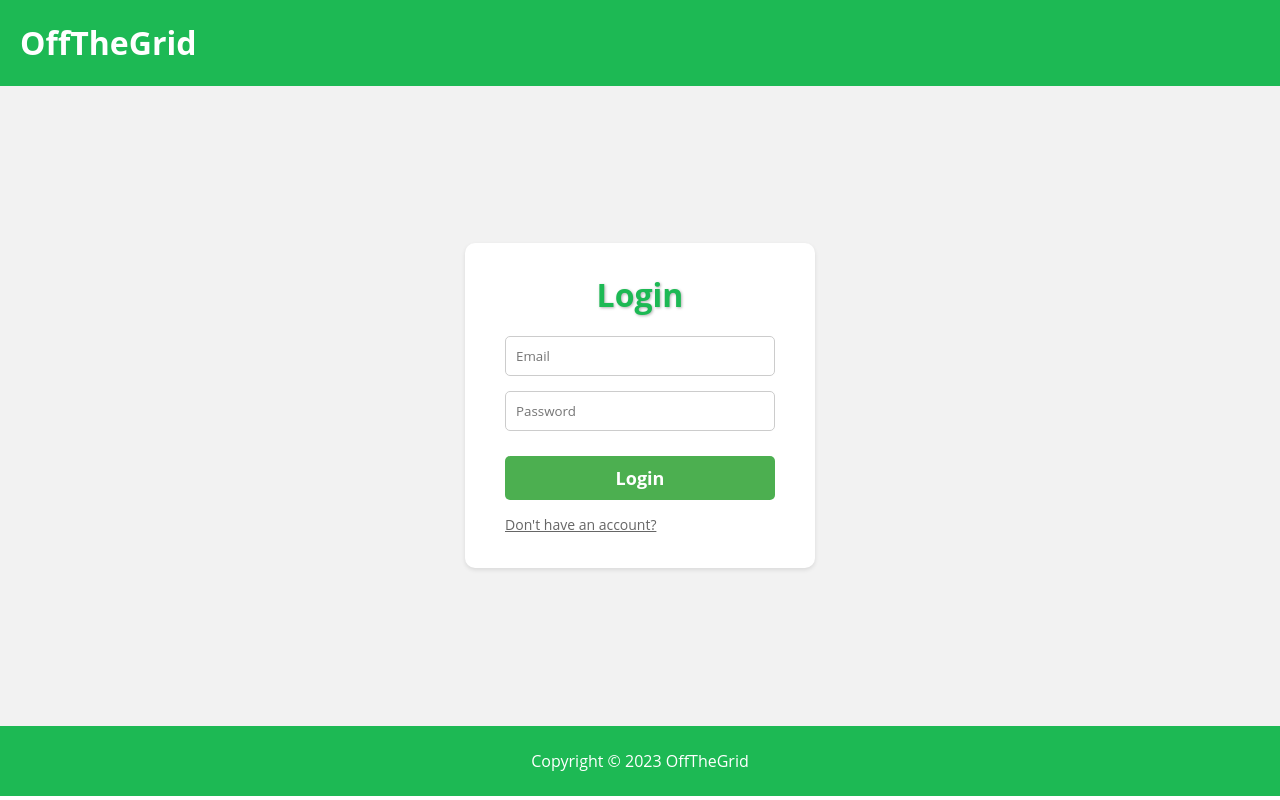
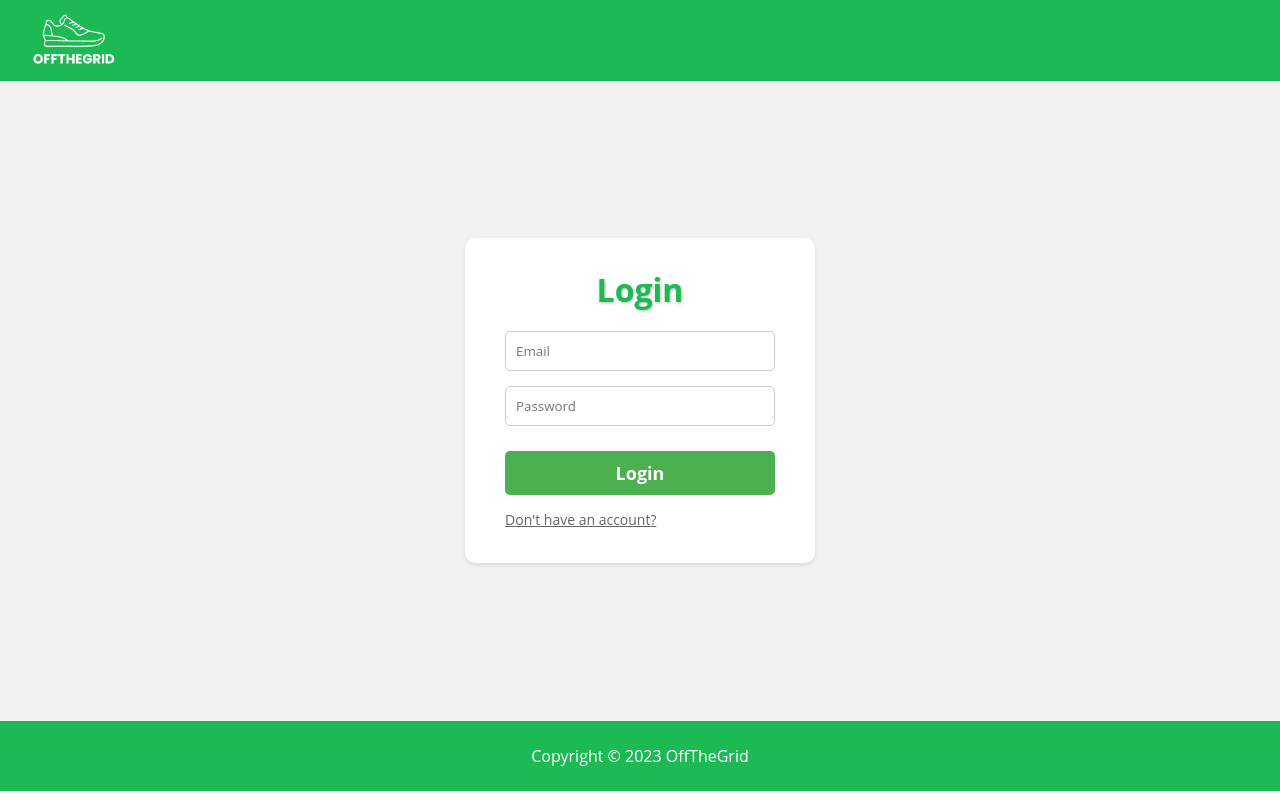
Before and after one commit to jacob-beattie/OffTheGrid, a React (Create React App) app: page / in a window 1280 px wide. Built offline with nearby package versions, Linux system fonts and the light colour scheme.

Commit message:
Added a new logo to website

```diff
--- a/src/Pages/AddShoe.js
+++ b/src/Pages/AddShoe.js
@@ -62,8 +62,8 @@ const AddShoe = () => {
   return (
     <div>
       <header>
-        <div className="title-container">
-          <h1>OffTheGrid</h1>
+        <div className="logo-container">
+          <img src="/OFFTHEGRID.png" alt="OffTheGrid Logo" className="logo-image" />
         </div>
         <nav className="nav-links-container">
           <Link to="/dashboard" className="add-shoe-button">
--- a/src/Pages/DashboardPage.js
+++ b/src/Pages/DashboardPage.js
@@ -12,8 +12,8 @@ const DashboardPage = () => {
   return (
     <div>
       <header>
-        <div className="title-container">
-          <h1>OffTheGrid</h1>
+        <div className="logo-container">
+          <img src="/OFFTHEGRID.png" alt="OffTheGrid Logo" className="logo-image" />
         </div>
         <nav className="nav-links-container">
           <Link to="/addshoe" className="add-shoe-button">
--- a/src/Pages/LoginPage.js
+++ b/src/Pages/LoginPage.js
@@ -13,8 +13,8 @@ function LoginPage() {
   return (
     <div>
       <header>
-        <div className="title-container">
-          <h1>OffTheGrid</h1>
+        <div className="logo-container">
+          <img src="/OFFTHEGRID.png" alt="OffTheGrid Logo" className="logo-image" />
         </div>
       </header>
       <main className="login-main">
--- a/src/Styles/App.css
+++ b/src/Styles/App.css
@@ -34,10 +34,15 @@ header {
   color: #fff;
 }
 
-.title-container {
+.logo-container {
   display: flex;
   align-items: center;
   margin-left: 20px;
+}
+
+.logo-image {
+  width: 110px; /* Adjust the width as needed */
+  height: auto;
 }
 
 .nav-links-container {
```
Also changed, not shown: public/OFFTHEGRID.png (added).
